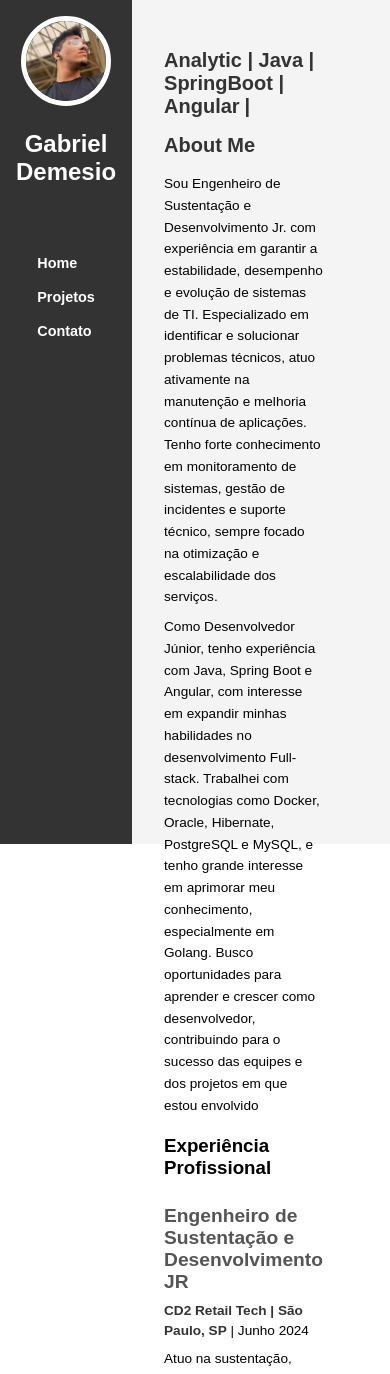
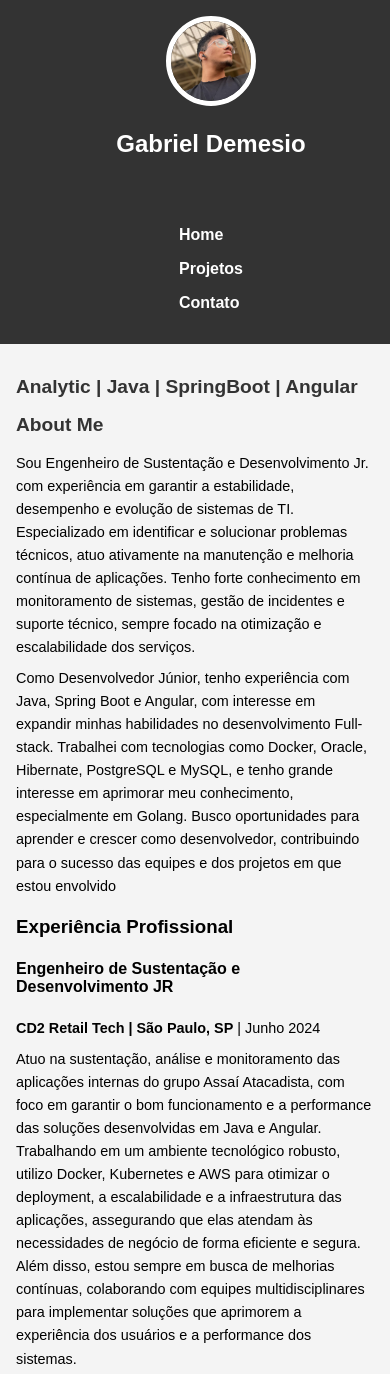
Before and after one commit to GabrielDemesio/PortfolioGabriel, a plain HTML site: page index.html in a window 390 px wide. Shown: the top 1374 px of the page. Drawn offline with Linux system fonts and the light colour scheme.

Commit message:
Update style.css

```diff
--- a/css/style.css
+++ b/css/style.css
@@ -5,18 +5,7 @@ body {
     padding: 0;
     box-sizing: border-box;
     display: flex;
-    overflow: auto;
-}
-.main-content {
-    flex-grow: 1;
-}
-
-/* Estilos do cursor de texto piscando */
-.writing::after {
-    content: '|';
-    margin-left: 5px;
-    opacity: 1;
-    animation: blink .5s infinite;
+    overflow-x: hidden;
 }
 
 /* Container para layout flexível */
@@ -35,6 +24,8 @@ body {
     display: flex;
     flex-direction: column;
     align-items: center;
+    position: sticky;
+    top: 0;
 }
 
 /* Seção do perfil na sidebar */
@@ -71,7 +62,7 @@ body {
 
 /* Conteúdo principal */
 .main-content {
-    flex: 1;
+    flex-grow: 1;
     padding: 2rem;
     background-color: #f4f4f4;
 }
@@ -108,32 +99,6 @@ body {
 
 .content-section strong {
     font-weight: bold;
-}
-
-/* Estilos da seção de experiência */
-.experience {
-    margin-top: 1rem;
-}
-
-.experience h3 {
-    color: #333;
-    margin-bottom: 1rem;
-}
-
-.experience h4 {
-    color: #555;
-    margin-bottom: 0.5rem;
-    font-size: 1.2rem;
-}
-
-.experience p {
-    font-size: 1rem;
-    line-height: 1.5;
-    margin: 0.5rem 0;
-}
-
-.experience p strong {
-    color: #333;
 }
 
 /* Estilos de tabelas */
@@ -188,12 +153,22 @@ footer {
     width: 100%;
 }
 
-/* Animação de cursor piscando */
-@keyframes blink {
-    0% { opacity: 1; }
-    50% { opacity: 0; }
-    100% { opacity: 1; }
+/* Responsividade */
+@media (max-width: 768px) {
+    .container {
+        flex-direction: column; /* Altera o layout para coluna em telas menores */
+    }
+
+    .sidebar {
+        width: 100%; /* Barra lateral ocupa toda a largura em telas pequenas */
+        position: static;
+    }
+
+    .main-content {
+        padding: 1rem; /* Ajuste no padding em telas pequenas */
+    }
 }
+
 @media (max-width: 480px) {
     .profile-img {
         width: 80px;
@@ -201,18 +176,18 @@ footer {
     }
 
     .nav-menu ul li a {
+        font-size: 1rem;
+    }
+
+    .content-section h2 {
+        font-size: 1.2rem;
+    }
+
+    .content-section p {
         font-size: 0.9rem;
     }
 
-    .content-section h2 {
-        font-size: 1.25rem;
-    }
-
-    .content-section p {
-        font-size: 0.85rem;
-    }
-
     table, th, td {
-        font-size: 0.85rem;
+        font-size: 0.9rem;
     }
 }
```
